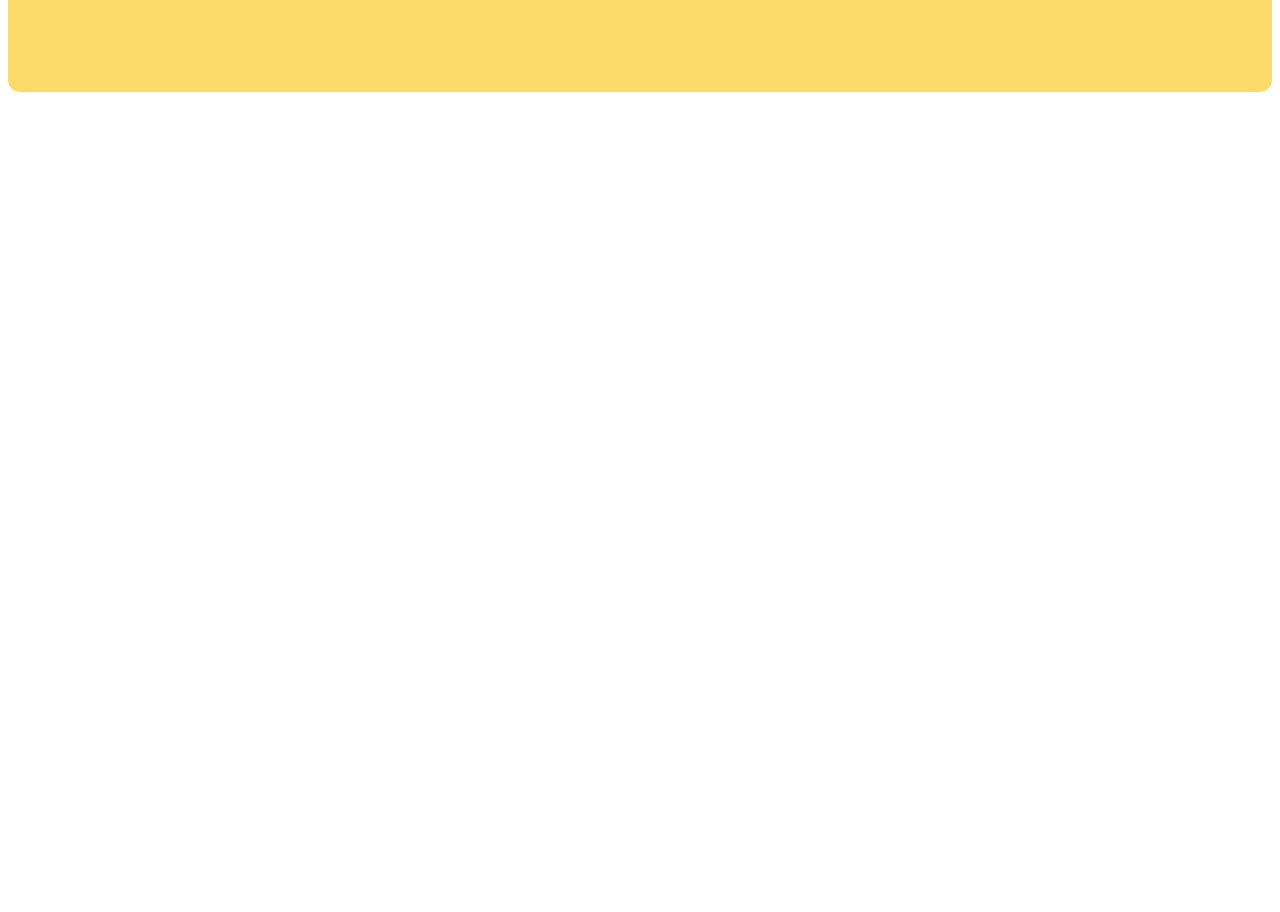
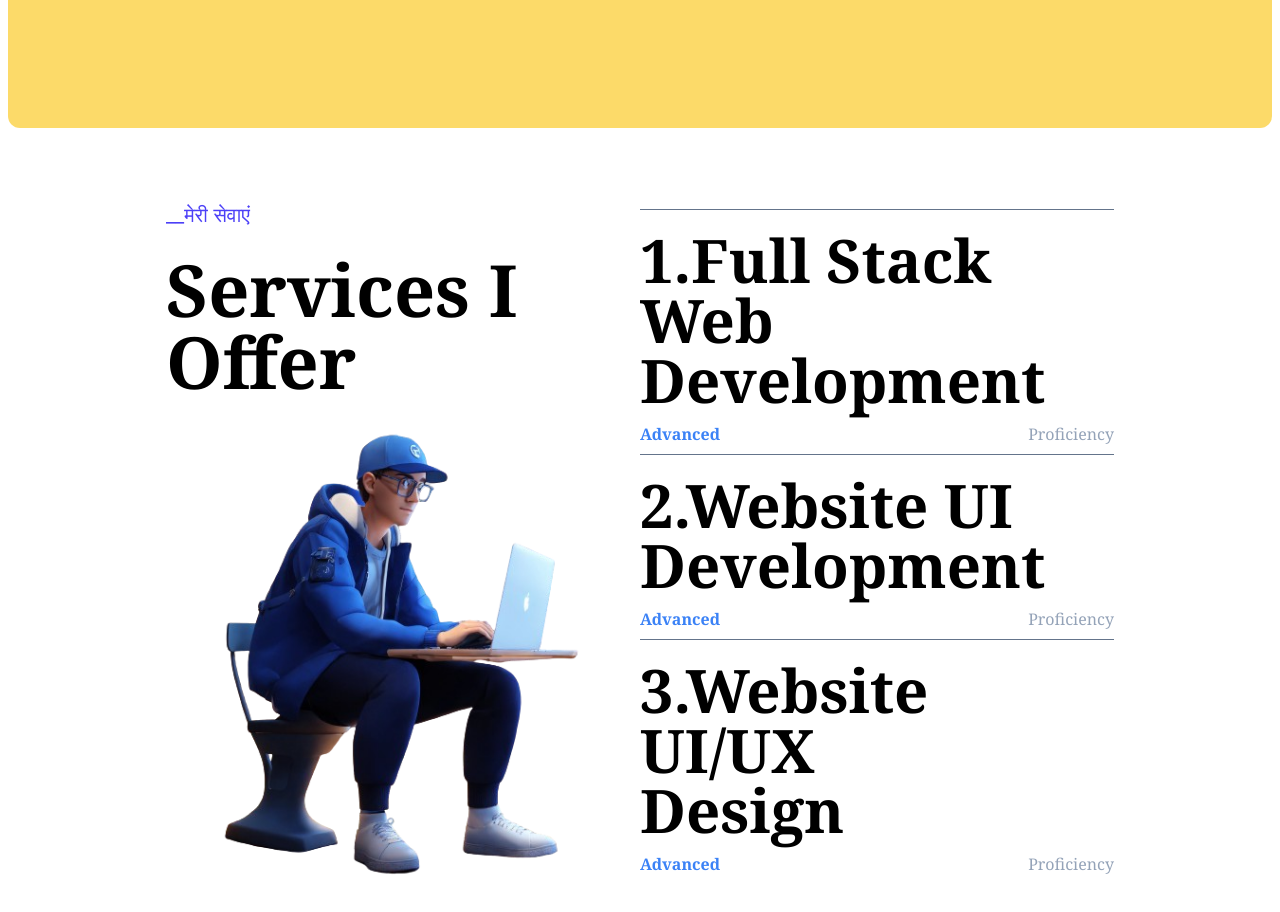
Before and after one commit to YadavAryan2005/my-portfolio, a Next.js app: page / in a window 1280 px wide. Shown: the part 700-1612 px from the top of the page. Before the commit the page ends 800 px from the top, so only its background shows below. Built offline with nearby package versions, Linux system fonts and the light colour scheme.

Commit message:
add survice compoent

```diff
--- /dev/null
+++ b/src/app/components/Services.tsx
@@ -0,0 +1,72 @@
+import Image from "next/image";
+import services2 from "../skills/services2.png";
+function Services() {
+  return (
+    <div className='w-full h-full flex flex-col  rounded-xl p-2 pt-8 md:pt-2 pb-0 md:h-[98vh] min-h-[820px] justify-center '>
+      <div className='max-w-[2000px] xl:px-[150px] md:px-[30px] lg:px-[90px] sm:px-[20px] justify-center items-center md:flex'>
+        <div className='w-full md:w-1/2'>
+          <h1 data-aos='flip-up' className='text-[#4C40F7] text-xl'>
+            __मेरी सेवाएं
+          </h1>
+          <h2
+            data-aos='flip-down'
+            className='font-serif text-4xl font-bold w-full flex  md:text-6xl lg:text-7xl py-3 md:pt-6'
+          >
+            Services I Offer
+          </h2>
+          <Image
+            src={services2}
+            alt=''
+            data-aos='fade-up'
+            className='flex justify-center md:justify-start'
+          />
+        </div>
+        <div className='w-full md:w-1/2'>
+          <hr data-aos='fade-up' className='Border border-slate-500' />
+          <div data-aos='fade-up' className='py-5'>
+            <h1 className='font-serif text-4xl font-bold  md:text-5xl lg:text-6xl'>
+              1.Full Stack Web <br />
+              Development
+            </h1>
+            <h2 className='float-end pt-3 text-slate-400 font-serif'>
+              Proficiency
+            </h2>
+            <h2 className='float-start pt-3 text-blue-500 font-serif font-bold'>
+              Advanced
+            </h2>
+          </div>
+          <br />
+          <hr data-aos='fade-up' className='Border border-slate-500' />
+          <div data-aos='fade-up' className='py-5'>
+            <h1 className='font-serif text-4xl  font-bold md:text-5xl lg:text-6xl'>
+              2.Website UI <br />
+              Development
+            </h1>
+            <h2 className='float-end pt-3 text-slate-400 font-serif'>
+              Proficiency
+            </h2>
+            <h2 className='float-start pt-3 text-blue-500 font-serif font-bold'>
+              Advanced
+            </h2>
+          </div>
+          <br />
+          <hr data-aos='fade-up' className='Border border-slate-500' />
+          <div data-aos='fade-up' className='py-5'>
+            <h1 className='font-serif text-4xl lg:Text-5xl font-bold lg:text-6xl'>
+              3.Website UI/UX <br />
+              Design
+            </h1>
+            <h2 className='float-end pt-3 text-slate-400 font-serif'>
+              Proficiency
+            </h2>
+            <h2 className='float-start pt-3 text-blue-500 font-serif font-bold'>
+              Advanced
+            </h2>
+          </div>
+        </div>
+      </div>
+    </div>
+  );
+}
+
+export default Services;
--- a/src/app/components/profile.tsx
+++ b/src/app/components/profile.tsx
@@ -3,8 +3,8 @@ import Image from "next/image";
 import Message from "../skills/Message.svg";
 function profile() {
   return (
-    <div className='bg-[#fcda69]  w-full h-full rounded-xl p-2 pt-8 md:pt-2 pb-0 md:h-[98vh] min-h-[780px] flex justify-center '>
-      <div className='max-w-[2000px] xl:px-[150px] md:px-[30px] lg:px-[90px] sm:p-[20px] justify-center items-center md:flex'>
+    <div className='bg-[#fcda69] flex flex-col  w-full h-full rounded-xl p-2 pt-8 md:pt-2 pb-0 md:h-[98vh] min-h-[820px] justify-center '>
+      <div className='max-w-[2000px] xl:px-[150px] md:px-[30px] lg:px-[90px] sm:px-[20px] justify-center items-center md:flex'>
         <div className='md:w-1/2 w-full'>
           <h1 data-aos='flip-up' className='text-[#4C40F7] text-xl'>
             __मेरा परिचय
@@ -49,7 +49,7 @@ function profile() {
             </a>
           </div>
         </div>
-        <Image src={Aryan} alt='Aryan' className='md:w-1/2 w-full b-0 fit' />
+        <Image src={Aryan} alt='Aryan' className='md:w-1/2 w-full b-0' />
       </div>
     </div>
   );
--- a/src/app/page.tsx
+++ b/src/app/page.tsx
@@ -1,9 +1,10 @@
-import Image from "next/image";
+import Services from "./components/Services";
 import Profile from "./components/profile";
 export default function Home() {
   return (
-    <div className="p-2">
-        <Profile/>
+    <div className='p-2'>
+      <Profile />
+      <Services />
     </div>
   );
 }
```
